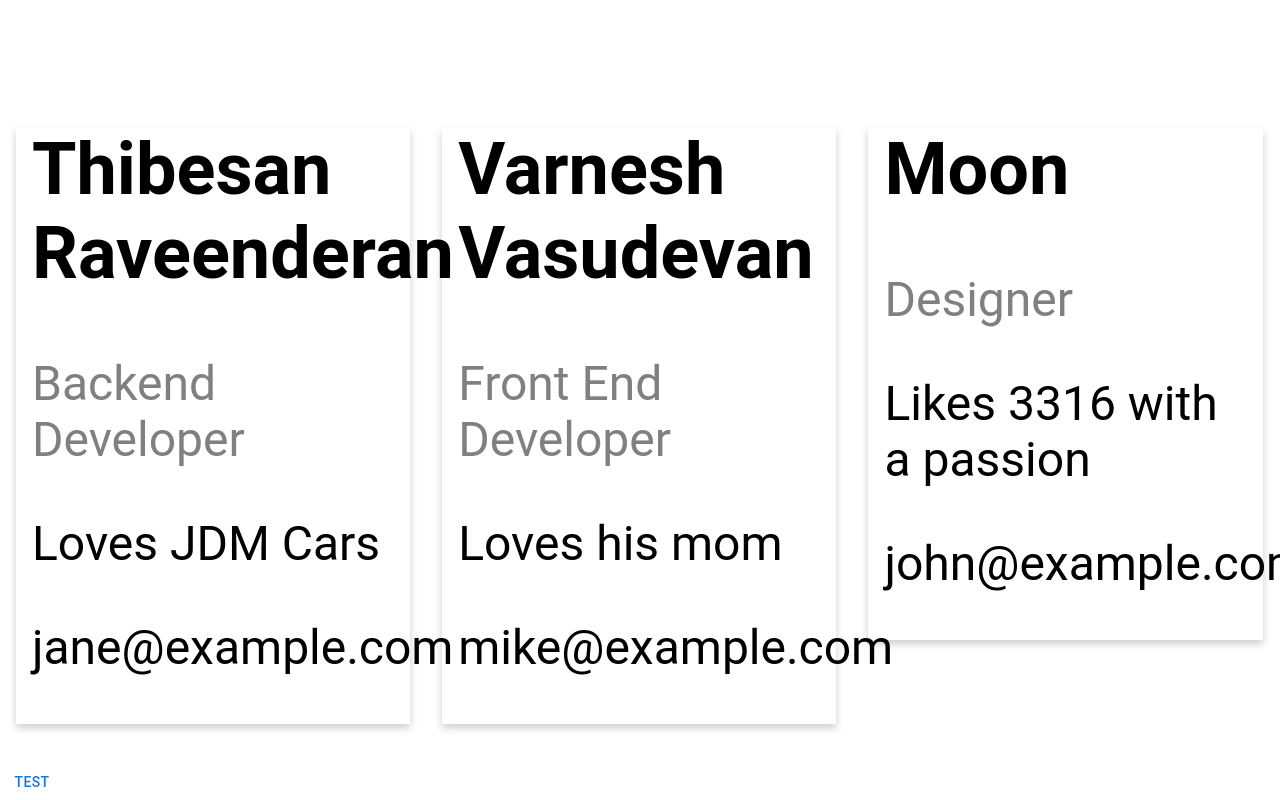
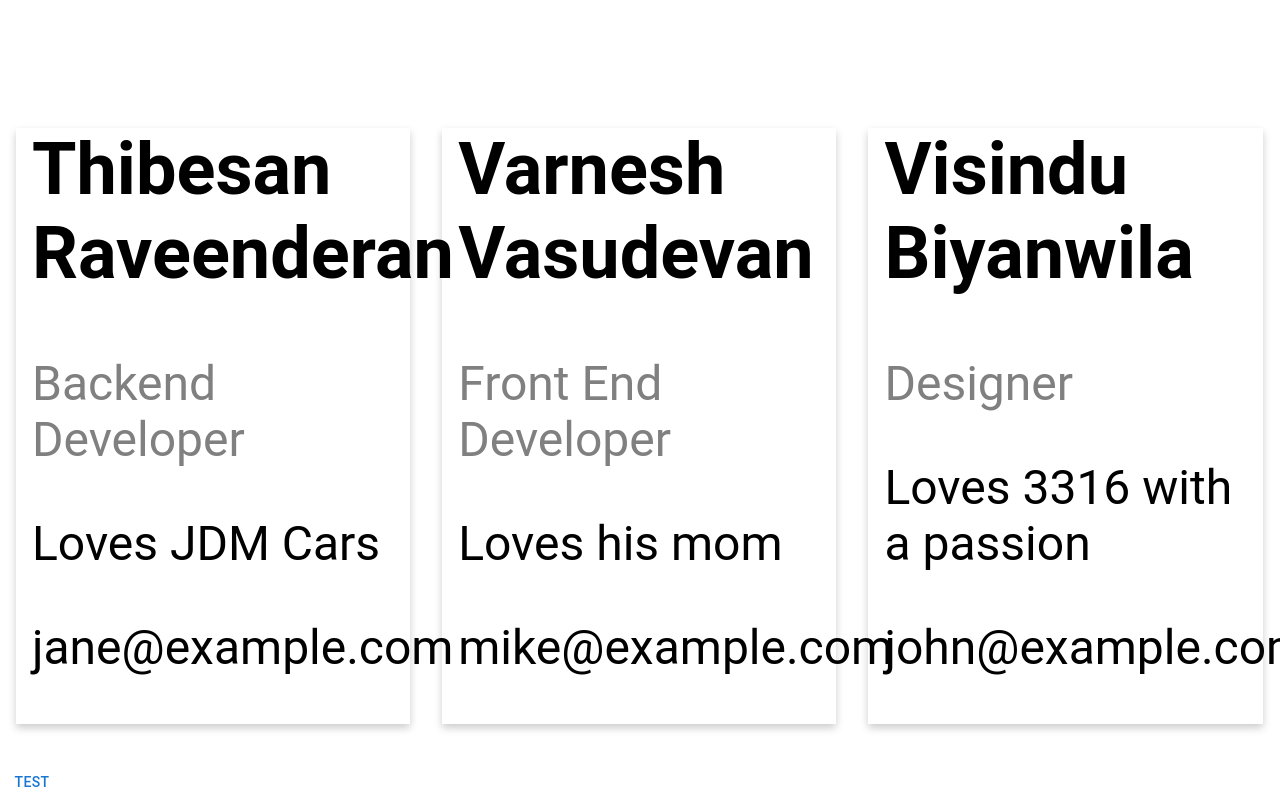
Before and after one commit to Vvasude/FullStackApp, a React (Create React App) app in the folder my-app/: page / in a window 1280 px wide. Shown: the part 876-1676 px from the top of the page. Built offline with nearby package versions, Linux system fonts and the light colour scheme; no server answers.

Commit message:
Updated name description in about us

```diff
--- a/my-app/src/components/AboutUs.jsx
+++ b/my-app/src/components/AboutUs.jsx
@@ -52,9 +52,9 @@ export default function AboutUs() {
                     <div className="card">
 
                         <div className="container">
-                            <h2>Moon</h2>
+                            <h2>Visindu Biyanwila</h2>
                             <p className="title">Designer</p>
-                            <p>Likes 3316 with a passion</p>
+                            <p>Loves 3316 with a passion</p>
                             <p>john@example.com</p>
 
                         </div>
```
